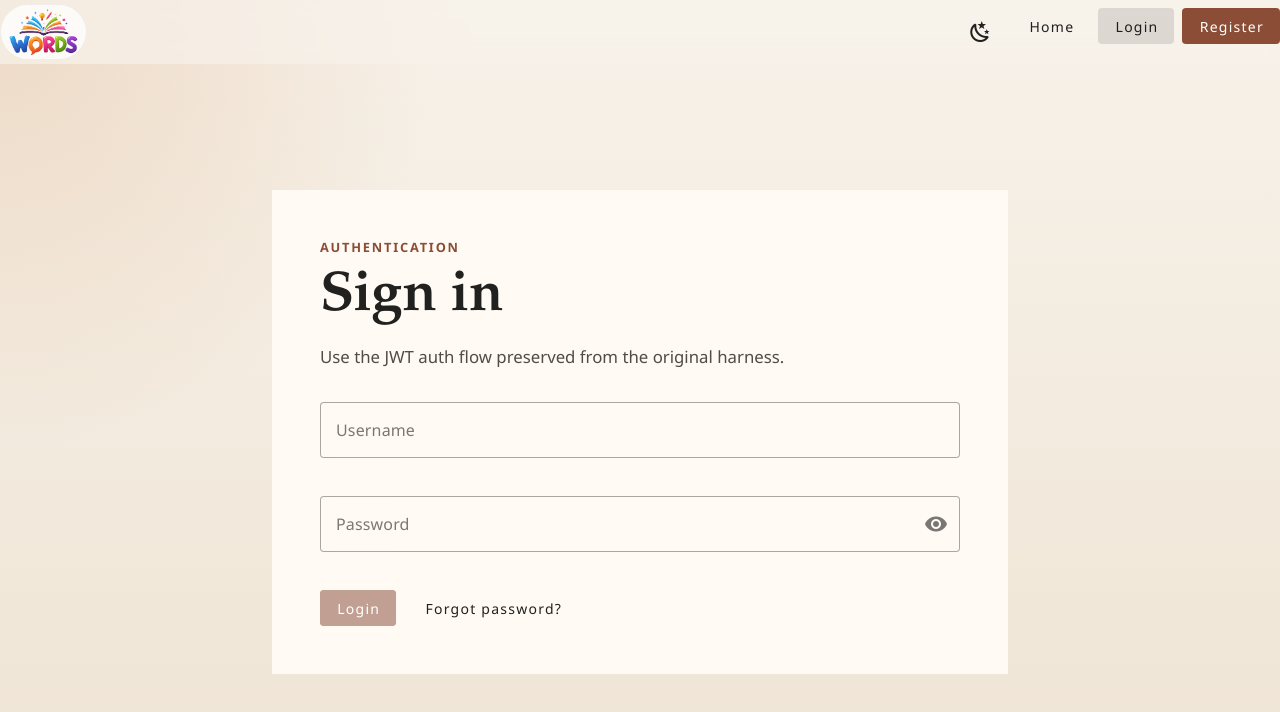
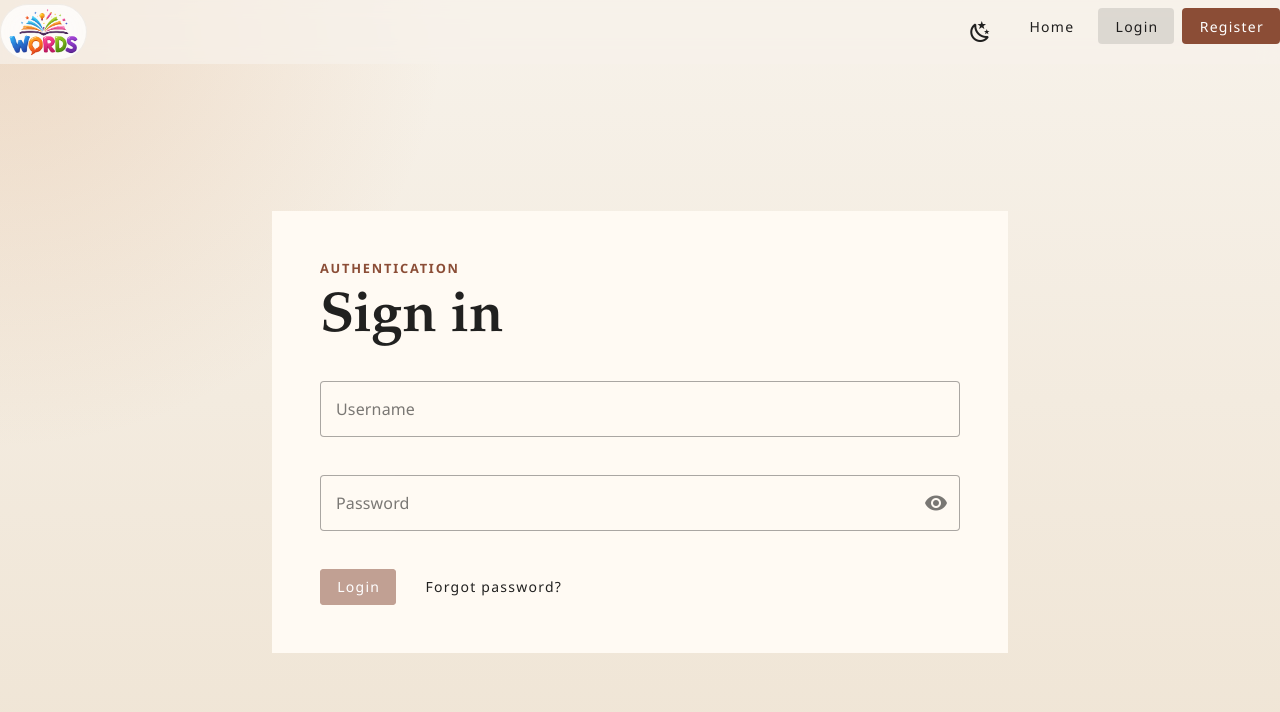
Before and after one commit to desecho/words, a Vue app in the folder frontend/: page /login in a window 1280 px wide. Shown: the top 712 px of the page. Built offline with nearby package versions, Linux system fonts and the light colour scheme; what vue-toast-notification, x-axios-progress-bar would draw is missing.

Commit message:
Remove unnecessary text

```diff
--- a/frontend/src/views/LoginView.vue
+++ b/frontend/src/views/LoginView.vue
@@ -2,7 +2,6 @@
   <PagePanel
     eyebrow="Authentication"
     title="Sign in"
-    description="Use the JWT auth flow preserved from the original harness."
   >
     <v-form class="form-stack" @submit.prevent="onSubmit">
       <v-text-field
--- a/frontend/src/views/RegistrationView.vue
+++ b/frontend/src/views/RegistrationView.vue
@@ -2,7 +2,6 @@
   <PagePanel
     eyebrow="Authentication"
     title="Create an account"
-    description="Registration remains wired to Django REST Registration so the starter already has verification and password reset endpoints."
   >
     <v-form class="form-stack" @submit.prevent="onSubmit">
       <v-text-field
```
